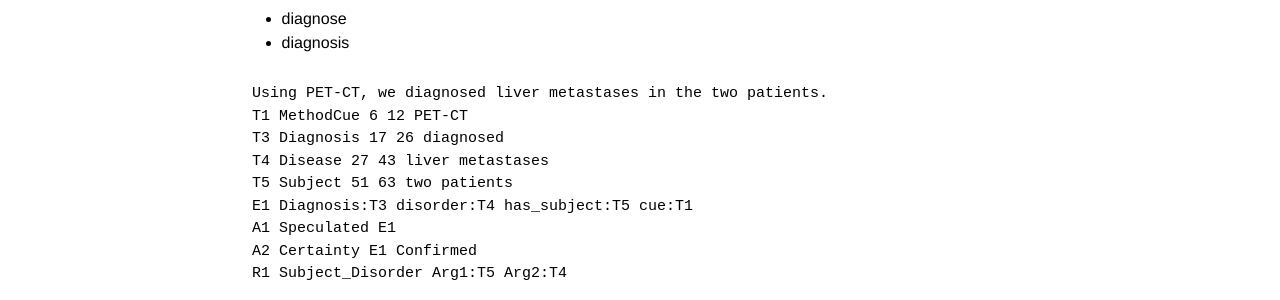
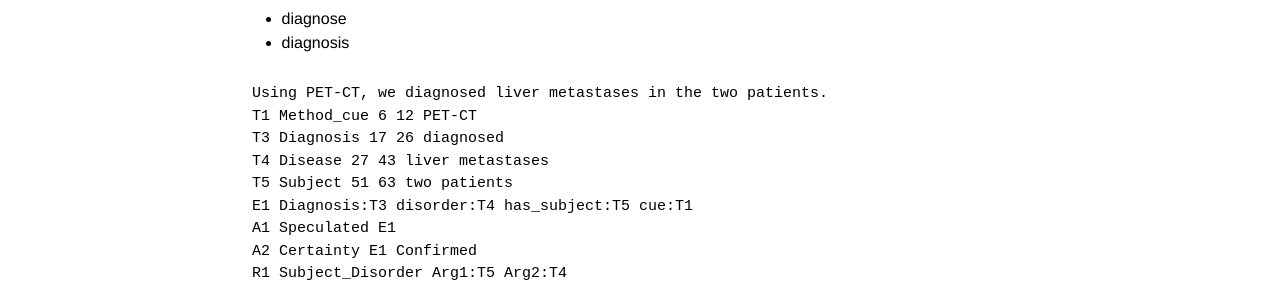
Before and after one commit to ezcatdb/clinicalcorpus-guidelines, a Jekyll site: the page built from _event/Diagnosis.md, in a window 1280 px wide. Shown: the part 205-505 px from the top of the page. Built offline with Jekyll 4.4.1, drawn with Linux system fonts in a browser that asks for light colours.

Commit message:
upload files

```diff
--- a/_event/Diagnosis.md
+++ b/_event/Diagnosis.md
@@ -14,7 +14,7 @@ The following words may be triggers of this event:
 
 ~~~ ann
 Using PET-CT, we diagnosed liver metastases in the two patients.
-T1 MethodCue 6 12 PET-CT
+T1 Method_cue 6 12 PET-CT
 T3 Diagnosis 17 26 diagnosed
 T4 Disease 27 43 liver metastases
 T5 Subject 51 63 two patients
```
Also changed, not shown: _attribute/Certainty.md (+1 -1 lines), _attribute/Speculation.md (+1 -1 lines), _entity/GeneralRules.md (+1 -1 lines), _entity/MethodCue.md (+1 -1 lines), _relation/Subject_Disorder.md (+1 -1 lines).
